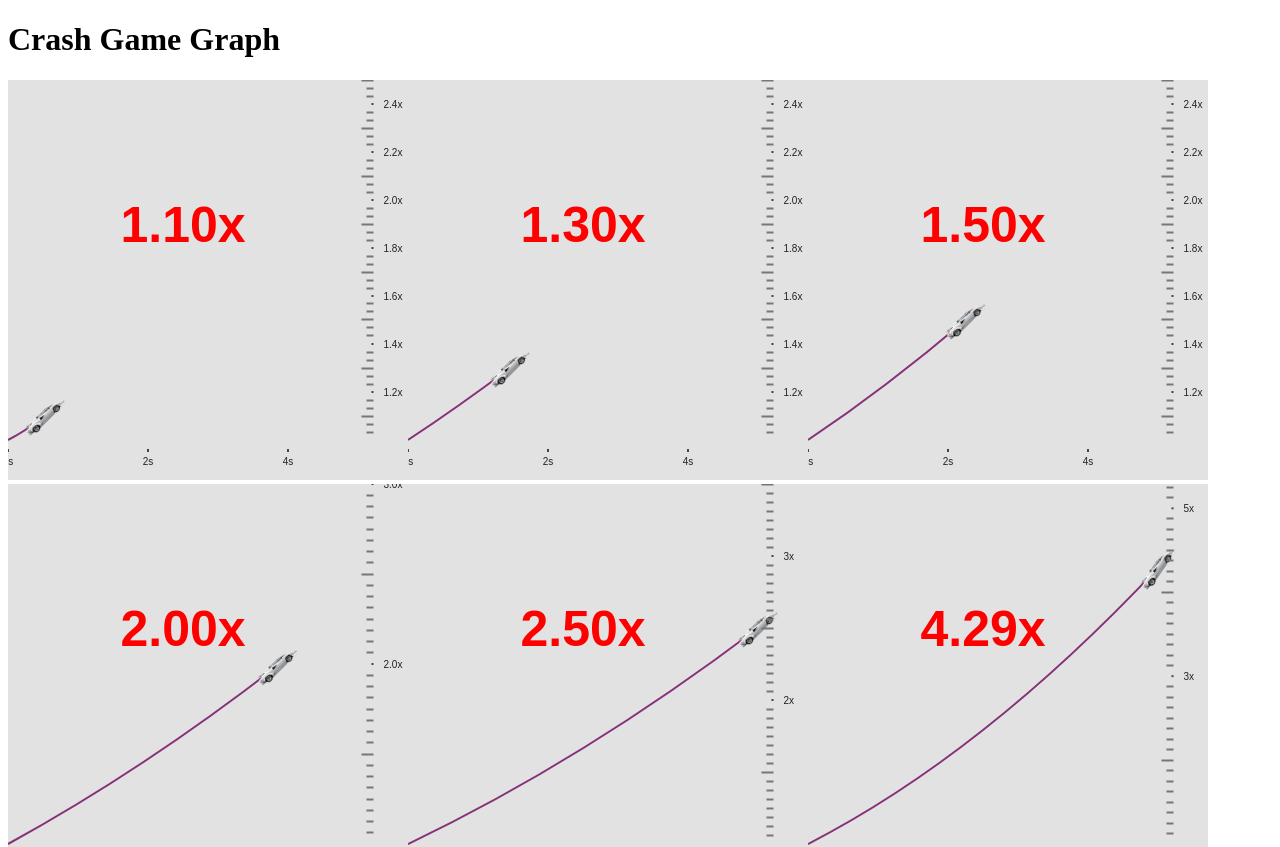
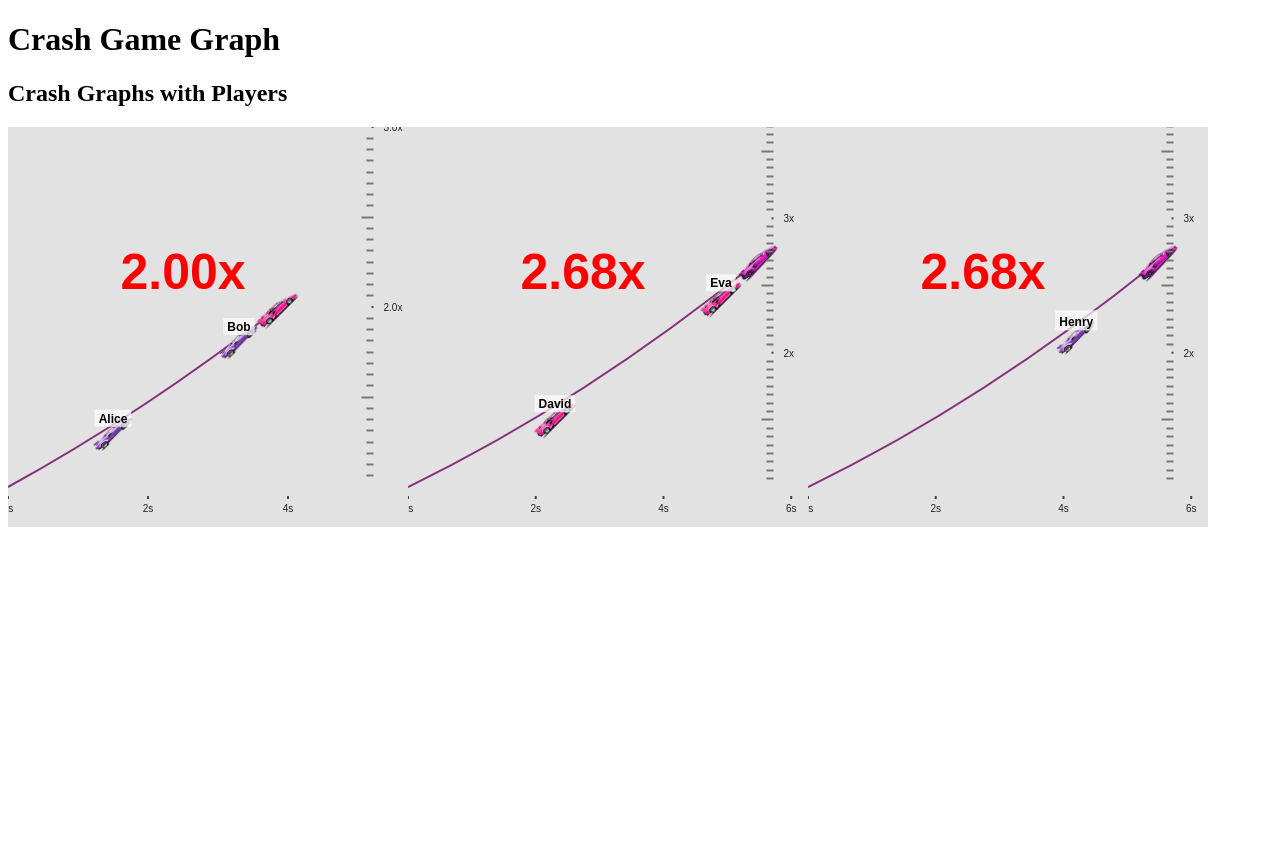
Before and after one commit to smoo7h/crash-game-graph, a React (Create React App) app: page / in a window 1280 px wide. Shown: the top 847 px of the page. After the commit the page ends 800 px from the top, so only its background shows below. Built offline with nearby package versions, Linux system fonts and the light colour scheme.

Commit message:
Add player car rendering to CrashGraph for enhanced multiplayer visualization

```diff
--- a/src/CrashGraph.tsx
+++ b/src/CrashGraph.tsx
@@ -1,10 +1,16 @@
 import * as React from "react";
 import { CrashEngine, CrashEngineState } from "./CrashEngine";
+
+interface PlayerData {
+  name: string;
+  crashPoint: number;
+}
 
 interface CrashGraphProps {
   crashPoint: number; // Multiplier at which the game crashes
   width?: number;     // Canvas width (default: 600)
   height?: number;    // Canvas height (default: 400)
+  players?: PlayerData[]; // Array of players with their crash points
 }
 
 export class CrashGraph extends React.Component<CrashGraphProps> {
@@ -24,18 +30,51 @@ export class CrashGraph extends React.Component<CrashGraphProps> {
   private carWidth = this.originalCarWidth * this.carScale;
   private carHeight = this.originalCarHeight * this.carScale;
 
+  // Player cars
+  private playerCars: Map<string, { image: HTMLImageElement, loaded: boolean }> = new Map();
+
+  // Car rotation constants
+  private readonly angleCutOff = 350;
+  private readonly angleCalcConstant = 145;
+
   public componentDidMount() {
     this.isComponentMounted = true;
     const canvas = this.canvasReference.current;
     if (!canvas) return;
 
-    // Load car image
-    this.carImage.src = "/assets/car1.png";
+    // Load main car image
+    const carNumber = Math.floor(Math.random() * 7);
+
+    this.carImage.src = `/assets/car${carNumber}.png`;
     this.carImage.onload = () => {
       this.carLoaded = true;
       this.carWidth = this.originalCarWidth * this.carScale;
       this.carHeight = this.originalCarHeight * this.carScale;
     };
+
+    // Load player car images
+    if (this.props.players && this.props.players.length > 0) {
+      this.props.players.forEach((player, index) => {
+        if (player.crashPoint <= this.props.crashPoint) {
+          const playerCarNumber = Math.floor(Math.random() * 7);
+          const playerCarImage = new Image();
+          playerCarImage.src = `/assets/car${playerCarNumber}.png`;
+
+          this.playerCars.set(player.name, {
+            image: playerCarImage,
+            loaded: false
+          });
+
+          playerCarImage.onload = () => {
+            const playerCarData = this.playerCars.get(player.name);
+            if (playerCarData) {
+              playerCarData.loaded = true;
+              this.playerCars.set(player.name, playerCarData);
+            }
+          };
+        }
+      });
+    }
 
     this.engine.onResize(canvas.width, canvas.height);
     this.engine.setCrashPoint(this.props.crashPoint);
@@ -76,14 +115,6 @@ export class CrashGraph extends React.Component<CrashGraphProps> {
 
     // Draw car at the front of the curve
     if (this.carLoaded) {
-      // Set angle cut-off for car rotation
-      const angleCutOff = 350;
-      const angleCalcConstant = 145;
-      // get the value we need to add to the angle
-      // (its angleCalcConstant - currentPoint.y ) / 100000
-
-
-
       // Get current position (front of curve)
       const currentPoint = a;
 
@@ -91,9 +122,9 @@ export class CrashGraph extends React.Component<CrashGraphProps> {
       // -45 degrees or -Math.PI/4 (-0.785 radians)
       let angle = -Math.PI / 4;
 
-      if(currentPoint.x >= angleCutOff) {
+      if(currentPoint.x >= this.angleCutOff) {
         // Rotate car to the right
-        const angleAdjustment = (angleCalcConstant - currentPoint.y) / 333;
+        const angleAdjustment = (this.angleCalcConstant - currentPoint.y) / 333;
         angle = angle - angleAdjustment;
       }
 
@@ -117,6 +148,87 @@ export class CrashGraph extends React.Component<CrashGraphProps> {
 
       // Restore canvas state
       ctx.restore();
+    }
+
+    // Draw player cars and names at their crash points
+    if (this.props.players && this.props.players.length > 0) {
+      this.props.players.forEach(player => {
+        // Skip players whose crash point is greater than the game's crash point
+        if (player.crashPoint > this.props.crashPoint) {
+          return;
+        }
+
+        // Get player car data
+        const playerCarData = this.playerCars.get(player.name);
+        if (!playerCarData || !playerCarData.loaded) {
+          return;
+        }
+
+        // Calculate elapsed time for player's crash point using engine's method
+        // We're using the multiplier elapsed time calculation to get the time for this crash point
+        const playerCrashTime = this.engine.getMultiplierElapsed(player.crashPoint);
+
+        // Calculate position on the curve
+        const playerPosition = this.engine.getElapsedPosition(playerCrashTime);
+
+        // Draw the player's car
+        // Set angle for car based on position
+        let angle = -Math.PI / 4; // Default angle (up and right)
+
+        if(playerPosition.x >= this.angleCutOff) {
+          const angleAdjustment = (this.angleCalcConstant - playerPosition.y) / 333;
+          angle = angle - angleAdjustment;
+        }
+
+        // Save canvas state
+        ctx.save();
+
+        // Translate to player's position
+        ctx.translate(playerPosition.x, playerPosition.y);
+
+        // Rotate canvas for car
+        ctx.rotate(angle);
+
+        // Draw the player's car
+        ctx.drawImage(
+          playerCarData.image,
+          -this.carWidth / 2,  // Center horizontally
+          -this.carHeight / 2, // Center vertically
+          this.carWidth,
+          this.carHeight
+        );
+
+        // Restore canvas to draw player name
+        ctx.restore();
+
+        // Draw player name
+        ctx.save();
+        ctx.font = "bold 12px sans-serif";
+        ctx.fillStyle = "#000000";
+
+        // Add a background for better readability
+        const textMeasure = ctx.measureText(player.name);
+        const textHeight = textMeasure.actualBoundingBoxAscent + textMeasure.actualBoundingBoxDescent;
+        const padding = 4;
+
+        ctx.fillStyle = "rgba(255, 255, 255, 0.7)";
+        ctx.fillRect(
+          playerPosition.x - textMeasure.width/2 - padding,
+          playerPosition.y - textHeight - this.carHeight/2 - padding*2,
+          textMeasure.width + padding*2,
+          textHeight + padding*2
+        );
+
+        // Draw the text
+        ctx.fillStyle = "#000000";
+        ctx.fillText(
+          player.name,
+          playerPosition.x - textMeasure.width/2,
+          playerPosition.y - this.carHeight/2 - padding
+        );
+
+        ctx.restore();
+      });
     }
 
     // Draw the current multiplier label
--- a/src/index.tsx
+++ b/src/index.tsx
@@ -5,16 +5,43 @@ import { CrashGraph } from "./CrashGraph";
 const App = () => (
   <div>
     <h1>Crash Game Graph</h1>
-    <CrashGraph crashPoint={1.1} width={400} height={400} />
-    <CrashGraph crashPoint={1.3} width={400} height={400} />
-    <CrashGraph crashPoint={1.5} width={400} height={400} />
-    <CrashGraph crashPoint={2} width={400} height={400} />
-    <CrashGraph crashPoint={2.5} width={400} height={400} />
-    <CrashGraph crashPoint={5.0} width={400} height={400} />
-    <CrashGraph crashPoint={10.0} width={400} height={400} />
-    <CrashGraph crashPoint={25.0} width={400} height={400} />
-    <CrashGraph crashPoint={100.0} width={400} height={400} />
 
+    {/* Example with players */}
+    <h2>Crash Graphs with Players</h2>
+    <CrashGraph
+      crashPoint={2.0}
+      width={400}
+      height={400}
+      players={[
+        { name: "Alice", crashPoint: 1.3 },
+        { name: "Bob", crashPoint: 1.8 },
+        { name: "Charlie", crashPoint: 2.2 } // This won't show (exceeds game's crash point)
+      ]}
+    />
+
+    <CrashGraph
+      crashPoint={5.0}
+      width={400}
+      height={400}
+      players={[
+        { name: "David", crashPoint: 1.5 },
+        { name: "Eva", crashPoint: 2.4 },
+        { name: "Frank", crashPoint: 3.9 },
+        { name: "Grace", crashPoint: 5.5 } // This won't show (exceeds game's crash point)
+      ]}
+    />
+
+    <CrashGraph
+      crashPoint={10.0}
+      width={400}
+      height={400}
+      players={[
+        { name: "Henry", crashPoint: 2.1 },
+        { name: "Ivy", crashPoint: 4.3 },
+        { name: "Jack", crashPoint: 6.8 },
+        { name: "Kate", crashPoint: 9.2 }
+      ]}
+    />
   </div>
 );
 
```
